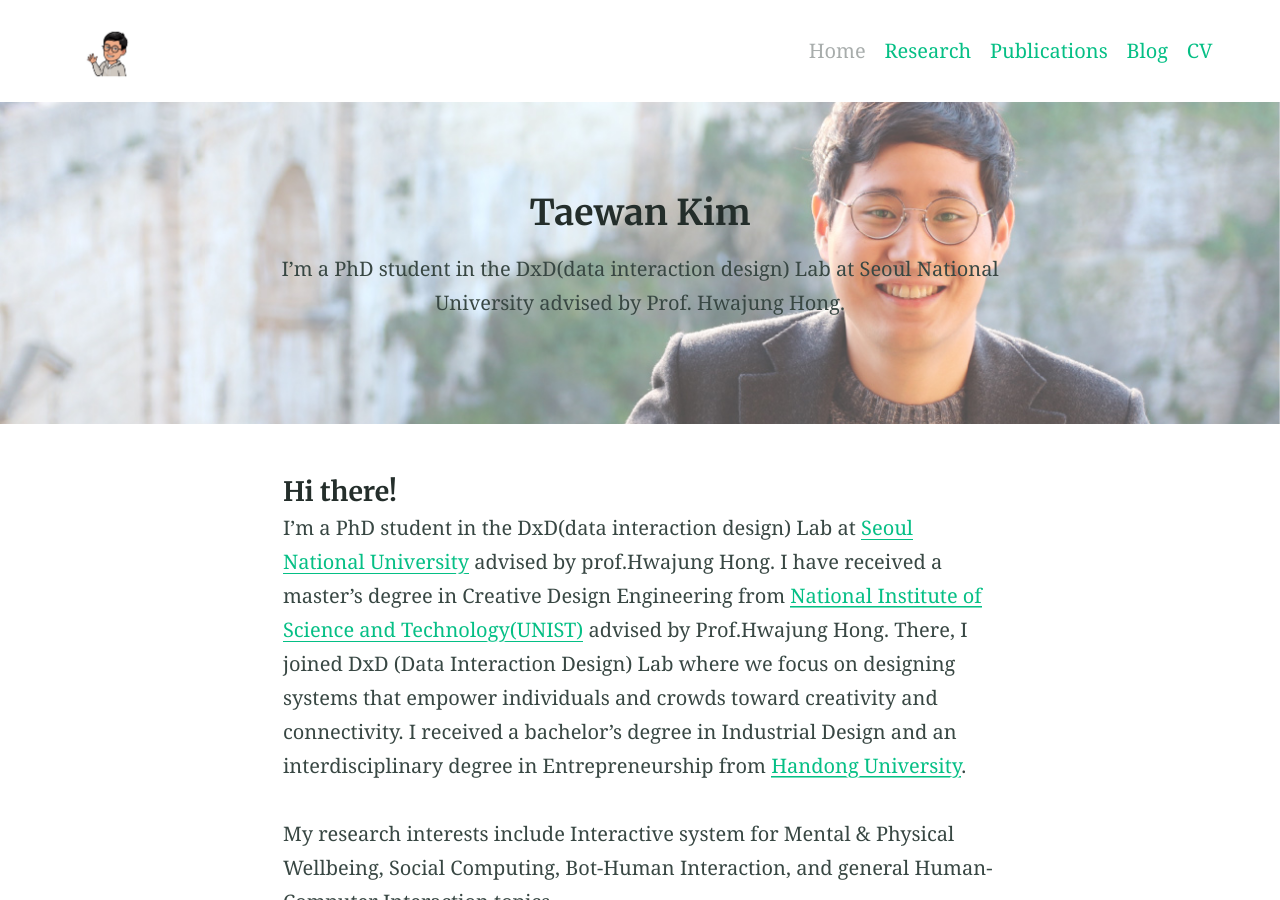
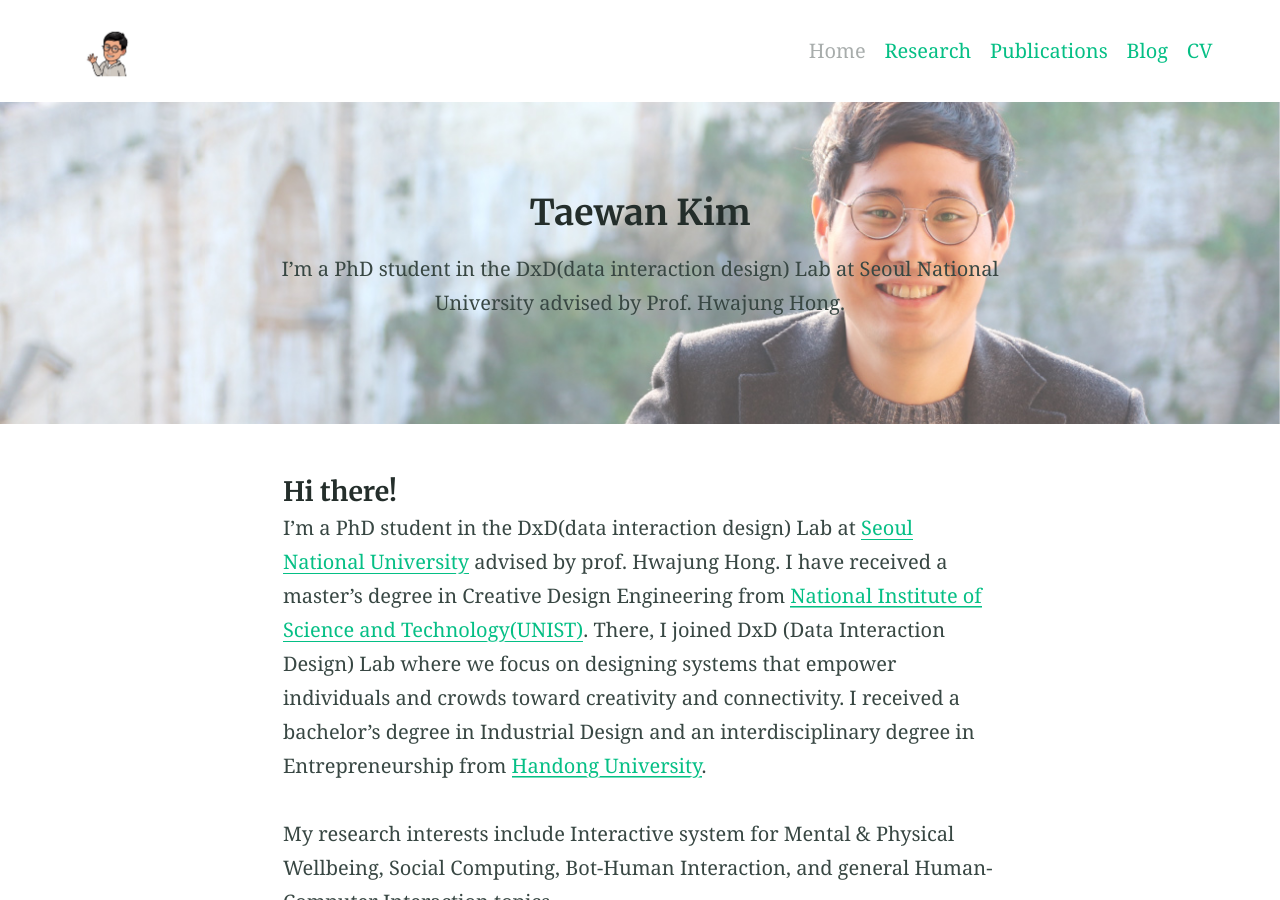
Before and after one commit to twkim24/twkim24.github.io, a Jekyll site: the page built from index.md, in a window 1280 px wide and 900 px high. Built offline with Jekyll 4.4.1, drawn with Linux system fonts in a browser that asks for light colours; our own code applies the rules of GitHub Pages for plain Markdown files.

Commit message:
contents change

```diff
--- a/index.md
+++ b/index.md
@@ -7,7 +7,7 @@ feature_image: /assets/home.jpg
 excerpt:
 ---
 #### Hi there!
-I'm a PhD student in the DxD(data interaction design) Lab at <a href="https://www.snu.ac.kr/" target="_blank">Seoul National University</a> advised by prof.Hwajung Hong. I have received a master's degree in Creative Design Engineering from <a href="https://www.unist.ac.kr/" target="_blank">National Institute of Science and Technology(UNIST)</a> advised by Prof.Hwajung Hong. There, I joined DxD (Data Interaction Design) Lab where we focus on designing systems that empower individuals and crowds toward creativity and connectivity. I received a bachelor's degree in Industrial Design and an interdisciplinary degree in Entrepreneurship from <a href="https://www.handong.edu/eng/" target="_blank">Handong University</a>. <br><br> My research interests include Interactive system for Mental & Physical Wellbeing, Social Computing, Bot-Human Interaction, and general Human-Computer Interaction topics.
+I'm a PhD student in the DxD(data interaction design) Lab at <a href="https://www.snu.ac.kr/" target="_blank">Seoul National University</a> advised by prof. Hwajung Hong. I have received a master's degree in Creative Design Engineering from <a href="https://www.unist.ac.kr/" target="_blank">National Institute of Science and Technology(UNIST)</a>. There, I joined DxD (Data Interaction Design) Lab where we focus on designing systems that empower individuals and crowds toward creativity and connectivity. I received a bachelor's degree in Industrial Design and an interdisciplinary degree in Entrepreneurship from <a href="https://www.handong.edu/eng/" target="_blank">Handong University</a>. <br><br> My research interests include Interactive system for Mental & Physical Wellbeing, Social Computing, Bot-Human Interaction, and general Human-Computer Interaction topics.
 
 ### News
 - <b>Nov, 2019</b>: Our paper titled “In Helping a Vulnerable Bot, You Help Yourself: Designing a Social Bot as a Care-Receiver to Promote Mental Health and Reduce Stigma” got accepted to CHI 2020. <a href="/academic/2019/11/09/chi2020/">read</a>
```
